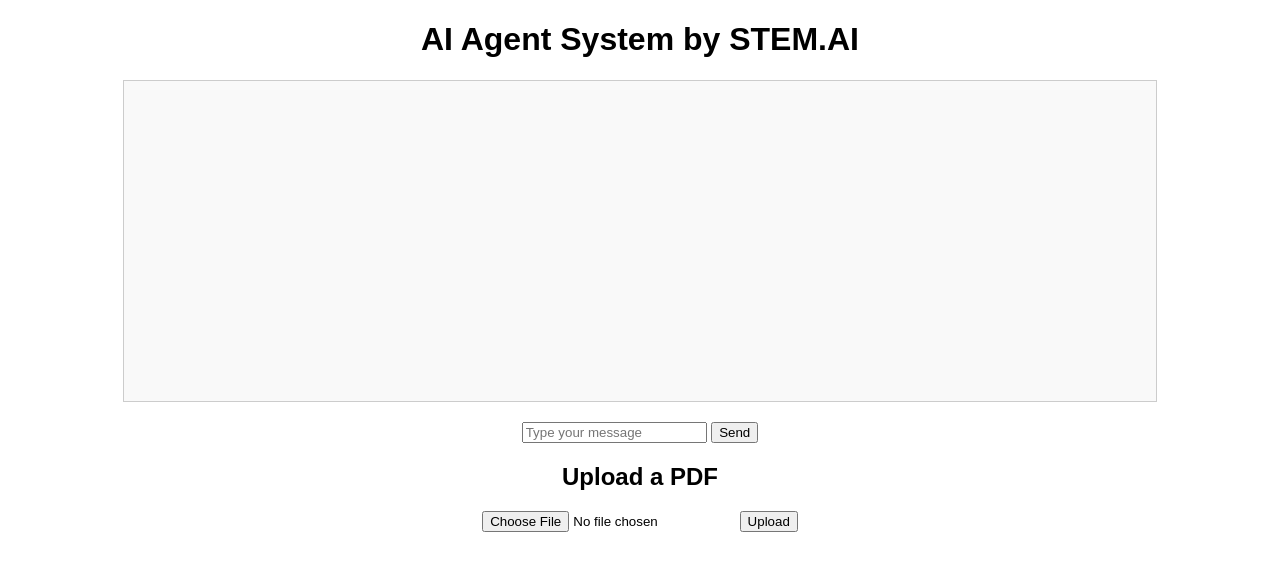
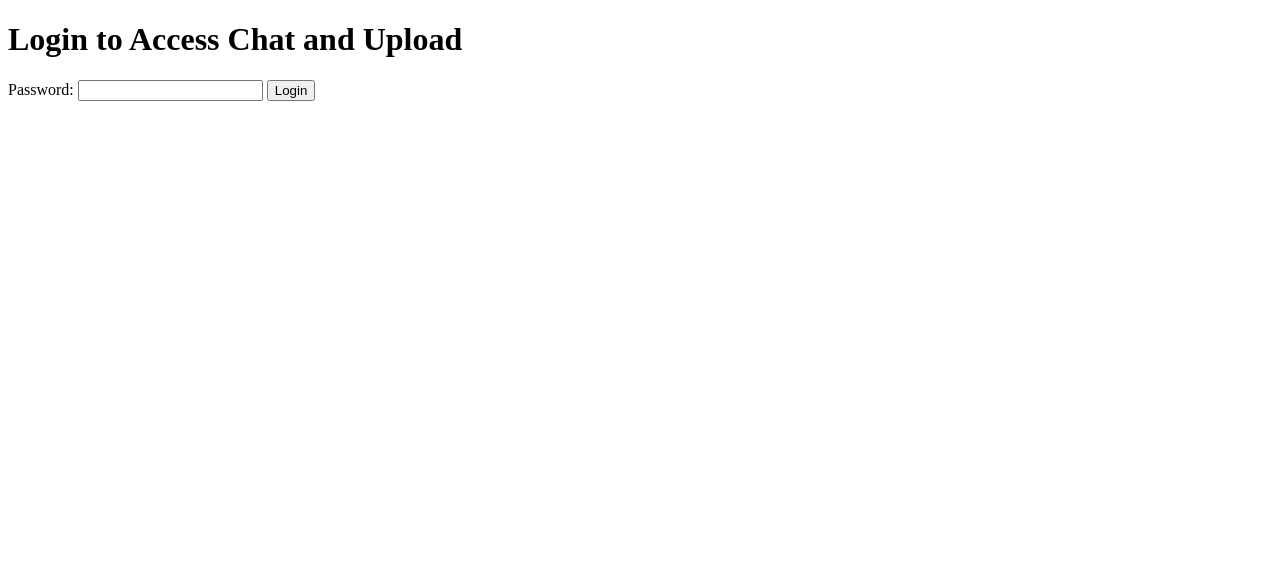
Before and after one commit to STEM-ai/Internal_web_HR_training, a FastAPI app: template templates/index.html in a window 1280 px wide. Shown: the top 571 px of the page. Run offline with FastAPI, Linux system fonts and the light colour scheme; the template is opened without the code that fills it, so the values that code supplies are empty; parts of the project's set-up code (start-up, migrations or seed data) failed here and were passed over.

Commit message:
Visual updates + Conversation memo + Login

```diff
--- a/main.py
+++ b/main.py
@@ -5,10 +5,11 @@ import logging
 import uuid  # For generating unique session IDs
 import time
 from dotenv import load_dotenv
-from fastapi import FastAPI, Form, Request, UploadFile, File
+from fastapi import FastAPI, Form, Request, UploadFile, File, Response
 from fastapi.templating import Jinja2Templates
 from fastapi.staticfiles import StaticFiles
-from fastapi.responses import HTMLResponse
+from fastapi.responses import HTMLResponse, RedirectResponse
+from fastapi.exceptions import HTTPException
 from pydantic import BaseModel
 import uvicorn
 from langchain_openai import ChatOpenAI
@@ -32,6 +33,9 @@ DOCUMENT_PATH = "docs/Template_pitch.pdf"
 HASH_FILE = "document_hash.txt"
 VECTOR_STORE_PATH = "faiss_vector_db"
 
+# Password for security
+PASSWORD = "test" #PASSWORD = os.getenv('ACCESS_PASSWORD', 'securepassword') # = test
+
 # Store conversation memories and last active time keyed by session_id
 session_memories = {}
 last_active_time = {}
@@ -39,6 +43,11 @@ last_active_time = {}
 persona_prompt = (
     "You are a friendly representative of Kay Soley, knowledgeable about solar energy. Answer in the same language as the user. Don't say Hello. Your goal is to engage in a natural conversation, and answer based on the Solar Guide any questions the user may have. Do not ask for personal information at this stage.\n If a question cannot be asnwered by the content of the Solar Guide, say that you are unsure and that the user should ask this question to one of our Technicians during a telephone or home appointment.\n Clarity and Conciseness: Use bullet points or numbered lists for clarity in your responses, and keep responses concise, limited to 2-3 sentences."
 )
+
+UPLOAD_DIRECTORY = "temp_files"
+
+if not os.path.exists(UPLOAD_DIRECTORY):
+    os.makedirs(UPLOAD_DIRECTORY)
 
 # Function to calculate file hash
 def calculate_file_hash(filepath):
@@ -141,16 +150,61 @@ class ChatInput(BaseModel):
     session_id: str
     input_text: str
 
+# Login Page
 @app.get("/", response_class=HTMLResponse)
-async def get_homepage(request: Request):
-    logger.info("Serving homepage.")
-    return templates.TemplateResponse("index.html", {"request": request})
+async def root(request: Request):
+    return RedirectResponse(url="/login")
 
+# Verify password and set a session cookie
+@app.post("/login")
+async def login(response: Response, password: str = Form(...)):
+    logger.info(f"Password received: {password}")
+    if password == PASSWORD:
+        session_token = str(uuid.uuid4())
+        response = RedirectResponse(url="/chat-page", status_code=303)
+
+        # Set cookie with a path that covers the entire site
+        response.set_cookie(
+            key="session_token",
+            value=session_token,
+            httponly=False,  # Allow JavaScript to access the cookie
+            secure=False,    # Set to True in production with HTTPS
+            path="/"         # Set the cookie for the root path so it's accessible everywhere
+        )
+
+        return response
+    else:
+        raise HTTPException(status_code=403, detail="Invalid password")
+
+@app.get("/login", response_class=HTMLResponse)
+async def login_page(request: Request):
+    return templates.TemplateResponse("login.html", {"request": request})
+
+# Chat page that requires login
+@app.get("/chat-page", response_class=HTMLResponse)
+async def get_chat_page(request: Request):
+    session_token = request.cookies.get("session_token")
+    if session_token:
+        return templates.TemplateResponse("chat.html", {"request": request})
+    else:
+        raise HTTPException(status_code=403, detail="Unauthorized")
+
+# Chat functionality restricted by session
 @app.post("/chat")
-async def chat(input_data: ChatInput):
-    session_id = input_data.session_id
-    input_text = input_data.input_text
-    logger.info(f"Received user input for session {session_id}: {input_text}")
+async def chat(request: Request):
+    try:
+        # Log raw request body
+        body = await request.json()
+        logger.info(f"Raw request body: {body}")
+
+        # Validate and extract incoming data
+        input_data = ChatInput(**body)
+        session_id = input_data.session_id
+        input_text = input_data.input_text
+        logger.info(f"Received user input for session {session_id}: {input_text}")
+    except Exception as e:
+        logger.error(f"Error parsing input data: {e}")
+        return {"error": "Invalid input data"}
 
     # Get or create conversation memory for this session
     memory = get_conversation_memory(session_id)
@@ -159,7 +213,7 @@ async def chat(input_data: ChatInput):
         # Retrieve relevant knowledge from the vectorstore
         context = retriever.invoke(input_text)
         context_text = "\n\n".join([doc.page_content for doc in context])
-        logger.info(f"Context retrieved for session {session_id} input: {input_text}")
+        logger.info(f"Context retrieved for session {session_id}: {context_text}")
 
         # Build the question with context and memory
         question_with_context = f"{persona_prompt}\n\nContext:\n{context_text}\n\nQuestion: {input_text}"
@@ -172,10 +226,17 @@ async def chat(input_data: ChatInput):
         return {"answer": result}
     except Exception as e:
         logger.error(f"Error during chat invocation for session {session_id}: {e}")
-        return {"error": str(e)}
+        return {"error": "Failed to process request"}
 
+
+
+# File upload functionality restricted by session
 @app.post("/upload")
-async def upload_pdf(file: UploadFile = File(...)):
+async def upload_pdf(request: Request, file: UploadFile = File(...)):
+    session_token = request.cookies.get("session_token")
+    if not session_token:
+        raise HTTPException(status_code=403, detail="Unauthorized")
+
     logger.info(f"Received file upload request: {file.filename}")
     try:
         file_location = f"{UPLOAD_DIRECTORY}/{file.filename}"
@@ -187,12 +248,14 @@ async def upload_pdf(file: UploadFile = File(...)):
         logger.error(f"Error during file upload: {e}")
         return {"error": str(e)}
 
+
 # Start the background task when the FastAPI app starts
 @app.on_event("startup")
 async def startup_event():
     asyncio.create_task(periodic_reset())
     logger.info("Started background task to clean up inactive sessions.")
 
+
 if __name__ == "__main__":
     logger.info("Starting FastAPI server...")
     uvicorn.run(app, host="0.0.0.0", port=8000)
--- a/static/app.js
+++ b/static/app.js
@@ -1,46 +1,53 @@
-document.addEventListener("DOMContentLoaded", () => {
-    const chatForm = document.getElementById("chat-form");
-    const chatBox = document.getElementById("chat-box");
+document.getElementById('chat-form').addEventListener('submit', async function (event) {
+    event.preventDefault();
+    const chatInput = document.getElementById('chat_input').value;
 
-    // Generate a unique session ID for each user session
-    let sessionId = localStorage.getItem("session_id");
+    // Extract session_id from cookies
+    const sessionId = document.cookie
+        .split('; ')
+        .find(row => row.startsWith('session_token='))
+        ?.split('=')[1];
+
     if (!sessionId) {
-        sessionId = generateSessionId();
-        localStorage.setItem("session_id", sessionId);
+        console.error("Session ID is missing!");
+        return;
     }
 
-    function generateSessionId() {
-        return 'session_' + Math.random().toString(36).substr(2, 9);
-    }
+    const chatBox = document.getElementById('chat-box');
 
-    // Handle chat form submission
-    chatForm.addEventListener("submit", async (e) => {
-        e.preventDefault();
-        const userInput = document.getElementById("user-input").value;
+    // Display user message
+    const userMessage = document.createElement('div');
+    userMessage.classList.add('user-message');
+    userMessage.textContent = chatInput;
+    chatBox.appendChild(userMessage);
 
-        // Display user message in chatbox
-        const userMessage = `<div class="user-message">${userInput}</div>`;
-        chatBox.innerHTML += userMessage;
+    const chatData = {
+        session_id: sessionId,
+        input_text: chatInput
+    };
 
-        // Clear the input field after submission
-        document.getElementById("user-input").value = "";
+    document.getElementById('chat_input').value = ""; // Clear input field
 
-        // Send the user input to the backend along with the session ID
+    try {
         const response = await fetch("/chat", {
             method: "POST",
             headers: {
-                "Content-Type": "application/json"
+                "Content-Type": "application/json",
             },
-            body: JSON.stringify({
-                session_id: sessionId,  // Correctly pass the session_id
-                input_text: userInput    // Correctly pass the input_text
-            })
+            body: JSON.stringify(chatData),
         });
 
         const result = await response.json();
 
-        // Display the bot's response in the chatbox
-        const botMessage = `<div class="bot-message">${result.answer}</div>`;
-        chatBox.innerHTML += botMessage;
-    });
+        // Display AI message
+        const aiMessage = document.createElement('div');
+        aiMessage.classList.add('ai-message');
+        aiMessage.textContent = result.answer || "Error: No response from AI";
+        chatBox.appendChild(aiMessage);
+
+        // Scroll to the bottom of the chat box
+        chatBox.scrollTop = chatBox.scrollHeight;
+    } catch (error) {
+        console.error("Error sending chat request:", error);
+    }
 });
--- a/static/style.css
+++ b/static/style.css
@@ -1,24 +1,122 @@
+/* Global body styling */
 body {
   font-family: Arial, sans-serif;
-  text-align: center;
+  background: linear-gradient(135deg, #667eea, #764ba2);
+  margin: 0;
+  height: 100vh;
+  display: flex;
+  justify-content: center;
+  align-items: center;
 }
 
+/* Centering and styling the chat container */
+.chat-container {
+  background-color: #fff;
+  padding: 20px;
+  border-radius: 10px;
+  box-shadow: 0 10px 20px rgba(0, 0, 0, 0.1);
+  max-width: 600px;
+  width: 100%;
+  height: 80vh;
+  display: flex;
+  flex-direction: column;
+  justify-content: space-between;
+  position: relative;
+}
+
+/* Chat box where messages will be displayed */
 #chat-box {
   border: 1px solid #ccc;
   padding: 10px;
-  width: 80%;
-  height: 300px;
+  width: 100%;
+  height: 70%;
   overflow-y: auto;
-  margin: 20px auto;
   background-color: #f9f9f9;
+  border-radius: 5px;
+  margin-bottom: 20px;
 }
 
+/* User message styling */
 .user-message {
   text-align: right;
-  color: blue;
+  color: white;
+  background-color: blue;
+  padding: 10px;
+  margin: 5px 0;
+  border-radius: 10px;
+  max-width: 80%;
+  margin-left: auto;
 }
 
-.bot-message {
+/* AI message styling */
+.ai-message {
   text-align: left;
-  color: green;
+  color: white;
+  background-color: green;
+  padding: 10px;
+  margin: 5px 0;
+  border-radius: 10px;
+  max-width: 80%;
 }
+
+/* Form styling at the bottom of the chat container */
+form {
+  display: flex;
+  justify-content: space-between;
+}
+
+input[type="text"] {
+  width: 80%;
+  padding: 10px;
+  border: 1px solid #ccc;
+  border-radius: 5px;
+}
+
+button {
+  padding: 10px 15px;
+  background-color: #007bff;
+  color: white;
+  border: none;
+  border-radius: 5px;
+  cursor: pointer;
+  font-size: 16px;
+}
+
+button:hover {
+  background-color: #0056b3;
+}
+
+/* Scrollable chat box */
+#chat-box {
+  overflow-y: scroll;
+  height: 70%;
+  padding-right: 10px;
+  border-radius: 5px;
+  background-color: #f7f7f7;
+  border: 1px solid #ddd;
+}
+
+/* User and AI message distinctions */
+.user-message {
+  background-color: #4a90e2;
+  color: white;
+  text-align: right;
+  border-radius: 10px;
+  margin: 5px 0;
+  padding: 10px;
+  width: fit-content;
+  max-width: 70%;
+  align-self: flex-end;
+}
+
+.ai-message {
+  background-color: #3cb371;
+  color: white;
+  text-align: left;
+  border-radius: 10px;
+  margin: 5px 0;
+  padding: 10px;
+  width: fit-content;
+  max-width: 70%;
+  align-self: flex-start;
+}
--- a/templates/index.html
+++ b/templates/index.html
@@ -3,30 +3,21 @@
 <head>
     <meta charset="UTF-8">
     <meta name="viewport" content="width=device-width, initial-scale=1.0">
-    <title>AI Agent Chatbot</title>
-    <link rel="stylesheet" href="/static/style.css">
+    <title>Login Page</title>
 </head>
 <body>
-    <h1>AI Agent System by STEM.AI</h1>
-
-    <!-- Chatbox -->
-    <div id="chat-box">
-        <!-- Messages will be appended here -->
-    </div>
-
-    <!-- Chat input form -->
-    <form id="chat-form">
-        <input type="text" id="user-input" placeholder="Type your message" required>
-        <button type="submit">Send</button>
+    <h1>Login to Access Chat and Upload</h1>
+    <form id="login-form" method="POST" action="/login">
+        <label for="password">Password:</label>
+        <input type="password" id="password" name="password" required>
+        <button type="submit">Login</button>
     </form>
 
-    <!-- File upload form -->
-    <h2>Upload a PDF</h2>
-    <form id="upload-form" enctype="multipart/form-data">
-        <input type="file" id="file-upload" accept=".pdf" required>
-        <button type="submit">Upload</button>
-    </form>
-
-    <script src="/static/app.js"></script>
+    <script>
+        document.getElementById('login-form').addEventListener('submit', function (event) {
+            const password = document.getElementById('password').value;
+            console.log("Password entered:", password);  // Log password to console (for debugging)
+        });
+    </script>
 </body>
 </html>
```
Also changed, not shown: templates/chat.html (added, +29 -0 lines), templates/login.html (added, +18 -0 lines), 2 other files.
